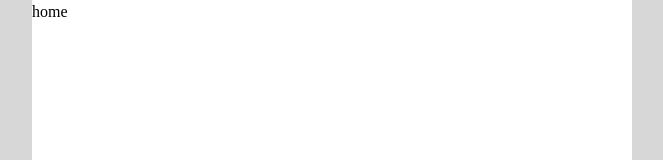
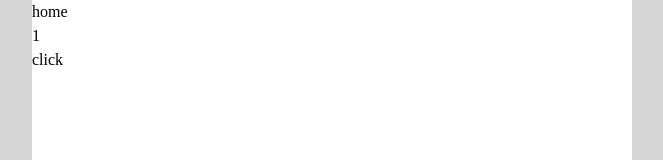
Before and after one commit to AmrShoukry/Simple_Media, a React (Vite) app in the folder simple_media-frontend/: page / in a window 1280 px wide. Shown: the top 160 px of the page, without its empty margins (308-971 px from the left). Built offline with nearby package versions, Linux system fonts and the light colour scheme; a web font is replaced by a local one.

Commit message:
add RTL setup and dependencies

```diff
--- a/simple_media-frontend/package.json
+++ b/simple_media-frontend/package.json
@@ -10,10 +10,13 @@
     "preview": "vite preview"
   },
   "dependencies": {
+    "@reduxjs/toolkit": "^2.2.1",
     "@types/node": "^20.11.19",
+    "@types/react-redux": "^7.1.33",
     "react": "^18.2.0",
     "react-dom": "^18.2.0",
-    "react-icons": "^5.0.1"
+    "react-icons": "^5.0.1",
+    "react-redux": "^9.1.0"
   },
   "devDependencies": {
     "@types/react": "^18.2.55",
--- /dev/null
+++ b/simple_media-frontend/src/app/hooks.ts
@@ -0,0 +1,6 @@
+import { TypedUseSelectorHook, useDispatch, useSelector } from "react-redux";
+import type { RootState, AppDispatch } from "./store";
+
+
+export const useAppSelector: TypedUseSelectorHook<RootState> = useSelector
+export const useAppDispatch =()=> useDispatch<AppDispatch>()
--- /dev/null
+++ b/simple_media-frontend/src/app/store.ts
@@ -0,0 +1,14 @@
+import { configureStore } from '@reduxjs/toolkit'
+import counterReducer from '@/features/counterSlice'
+
+const store = configureStore({
+  reducer: {
+    counter: counterReducer,
+  }
+})
+
+
+
+export default store;
+export type RootState = ReturnType<typeof store.getState>
+export type AppDispatch = typeof store.dispatch;
--- /dev/null
+++ b/simple_media-frontend/src/features/counterSlice.ts
@@ -0,0 +1,26 @@
+import { createSlice, PayloadAction } from "@reduxjs/toolkit";
+
+
+interface InitialState {
+  counter: number;
+}
+
+const initialState: InitialState = {
+  counter: 1
+}
+
+
+export const counterSlice = createSlice({
+  name: 'counter',
+  initialState,
+  reducers: {
+    increment: (state, action: PayloadAction<number>)=> {
+      state.counter += action.payload
+    }
+  }
+})
+
+export const { increment } = counterSlice.actions;
+
+
+export default counterSlice.reducer
--- a/simple_media-frontend/src/main.tsx
+++ b/simple_media-frontend/src/main.tsx
@@ -1,10 +1,14 @@
 import React from 'react'
 import ReactDOM from 'react-dom/client'
+import { Provider } from 'react-redux'
+import store from './app/store.ts'
 import App from './App.tsx'
 import './index.css'
 
 ReactDOM.createRoot(document.getElementById('root')!).render(
   <React.StrictMode>
-    <App />
+    <Provider store={store}>
+      <App />
+    </Provider>
   </React.StrictMode>,
 )
--- a/simple_media-frontend/src/pages/Home.tsx
+++ b/simple_media-frontend/src/pages/Home.tsx
@@ -1,13 +1,25 @@
 import React from 'react';
-
+import { useAppSelector, useAppDispatch } from '@/app/hooks';
+import { increment } from '@/features/counterSlice';
 interface Props {
 
 }
 
 const Home: React.FC<Props> = () => {
+
+  const counter = useAppSelector(state => state.counter.counter);
+
+  const dispatch = useAppDispatch()
+
+  const handleIncre =()=> {
+    dispatch(increment(3))
+  }
+
   return (
     <div>
       home
+      <p>{ counter }</p>
+      <button onClick={handleIncre}>click</button>
     </div>
   );
 }
```
Also changed, not shown: 1 other file (tests, documents, lock files or other folders).
